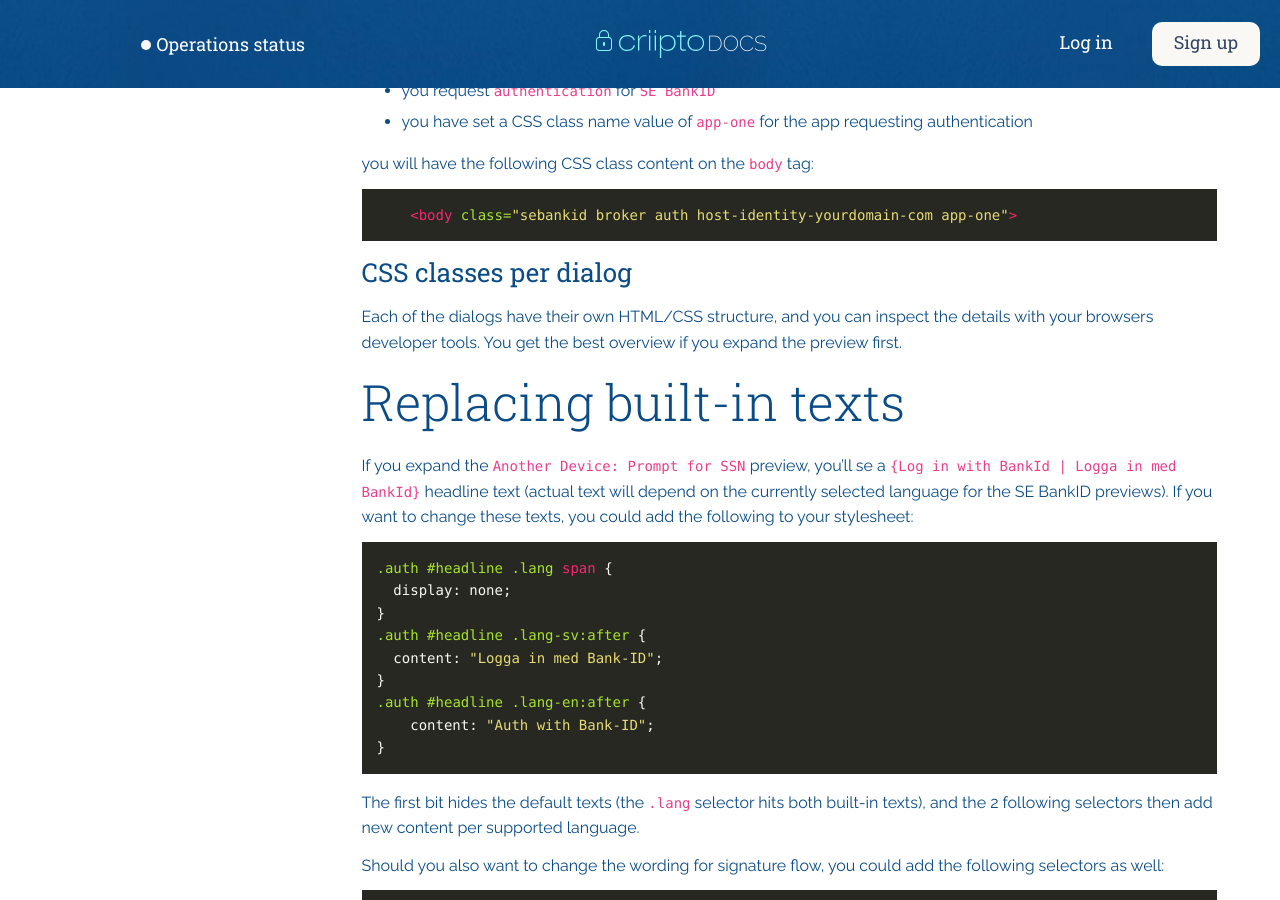
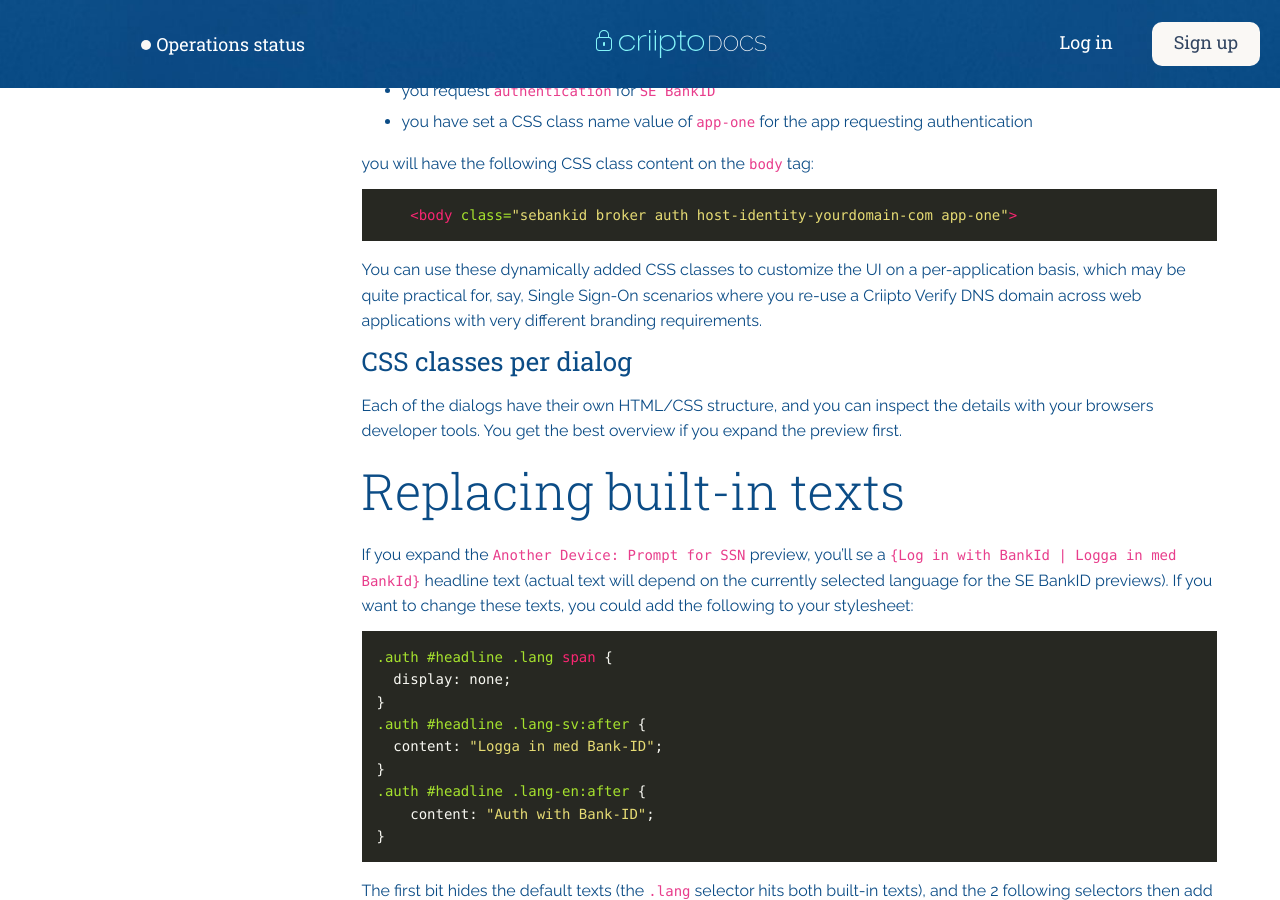
Before and after one commit to criipto/docs-old, a Jekyll site: the page built from how-to/apply-custom-styling.md, in a window 1280 px wide and 900 px high, scrolled down 4712 px. Built offline with Jekyll 4.4.1, drawn with Linux system fonts in a browser that asks for light colours; some web fonts are replaced.

Commit message:
A description of a case for using per-app CSS classes.

````diff
--- a/how-to/apply-custom-styling.md
+++ b/how-to/apply-custom-styling.md
@@ -162,6 +162,8 @@ you will have the following CSS class content on the `body` tag:
     <body class="sebankid broker auth host-identity-yourdomain-com app-one">
 ```
 
+You can use these dynamically added CSS classes to customize the UI on a per-application basis, which may be quite practical for, say, Single Sign-On scenarios where you re-use a Criipto Verify DNS domain across web applications with very different branding requirements.
+
 ## CSS classes per dialog
 Each of the dialogs have their own HTML/CSS structure, and you can inspect the details with your browsers developer tools.
 You get the best overview if you expand the preview first.
````
